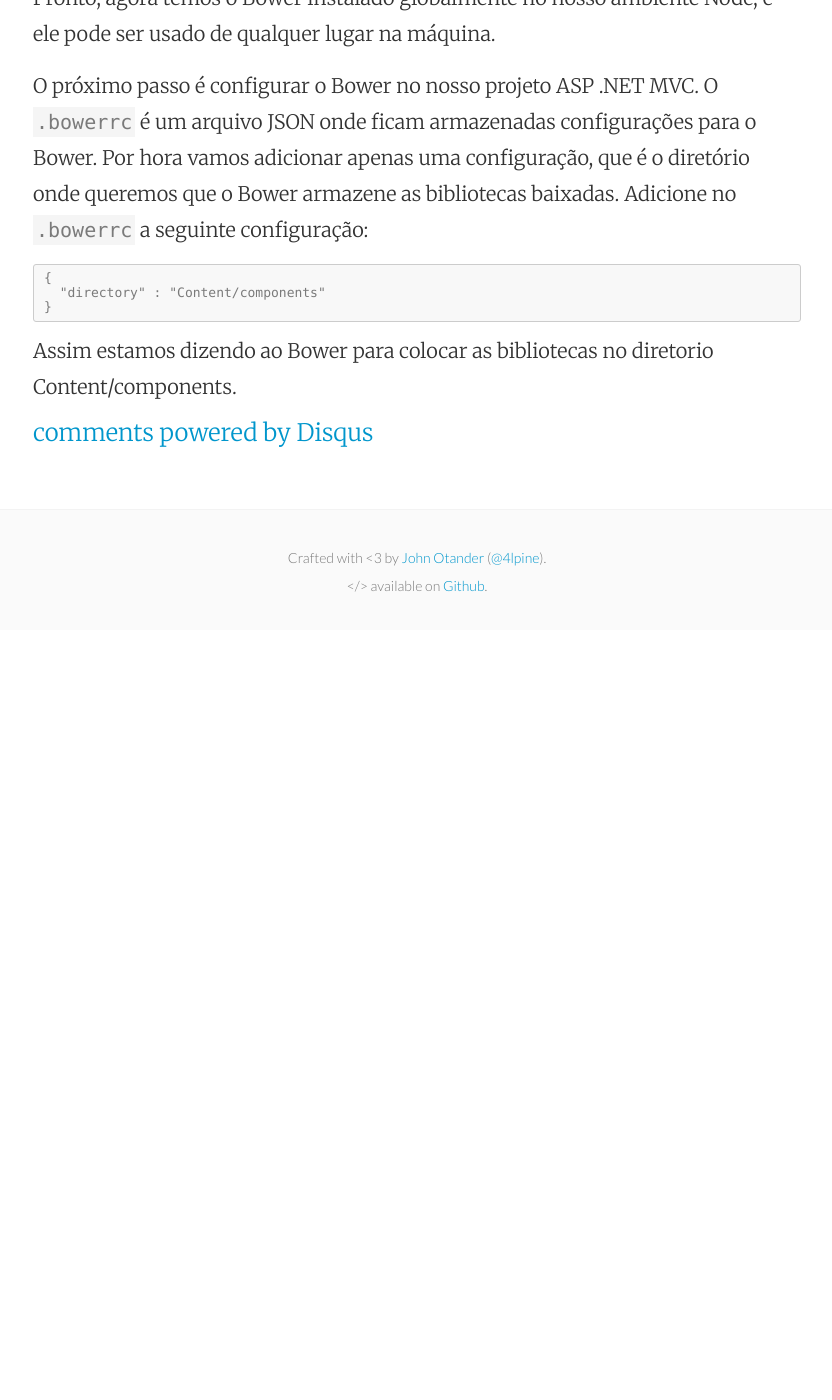
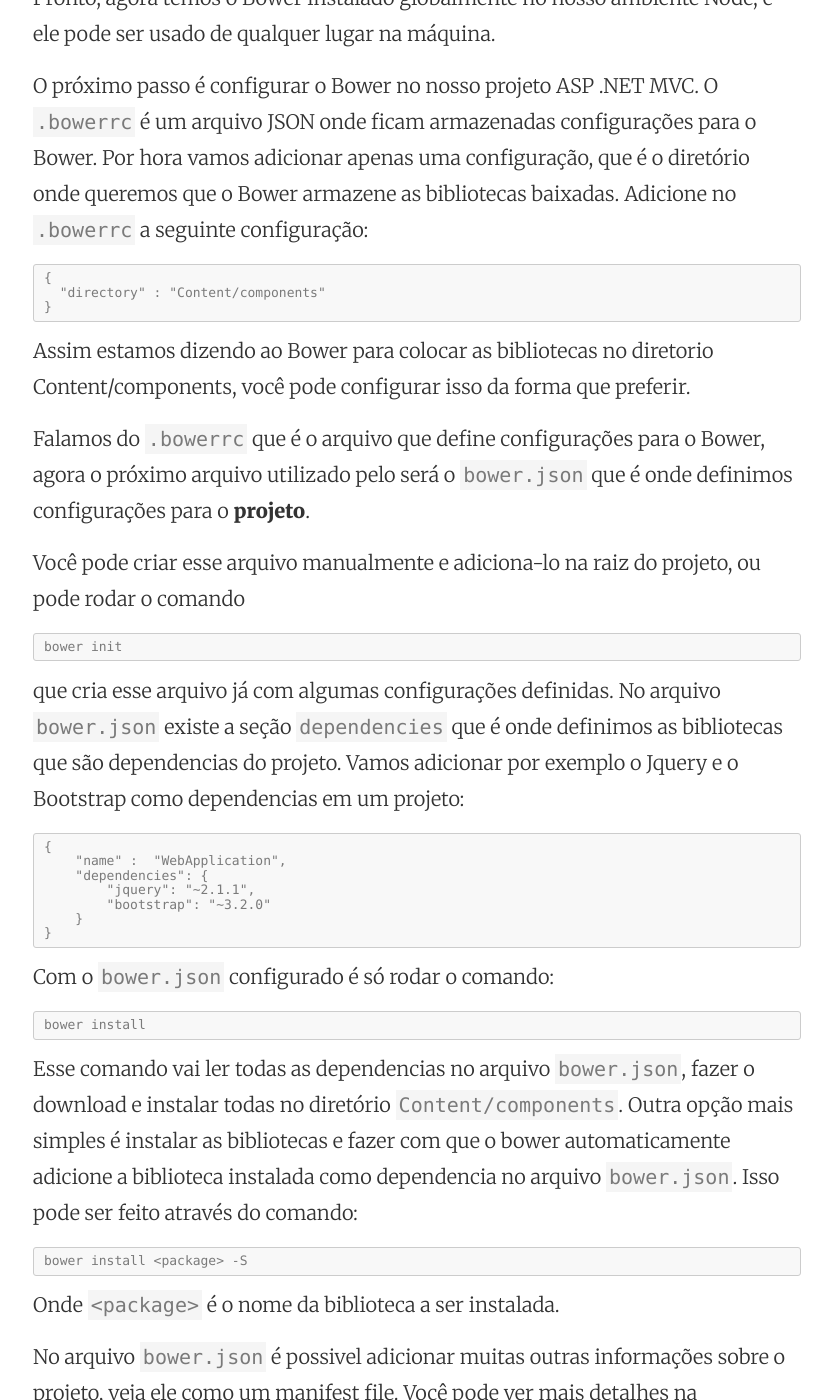
Before and after one commit to emersonsoares/emersonsoares.github.io, a Jekyll site: the page built from _posts/2014-09-30-utilizando-bower-com-asp-net-mvc.md, in a window 1280 px wide and 1400 px high, scrolled down 1785 px. Shown: the whole window, without its empty margins (223-1055 px from the left). Built offline with Jekyll 4.4.1, drawn with Linux system fonts in a browser that asks for light colours; Markdown is read by kramdown in place of the engine named in the settings; comment, search, counter and statistics services are not loaded; before the commit the page ends 2415 px from its top, so only the background shows below that; some of the changed text lies outside the part shown.

Commit message:
Update 2014-09-30-utilizando-bower-com-asp-net-mvc.md

````diff
--- a/_posts/2014-09-30-utilizando-bower-com-asp-net-mvc.md
+++ b/_posts/2014-09-30-utilizando-bower-com-asp-net-mvc.md
@@ -38,4 +38,43 @@
 }
 ```
 
-Assim estamos dizendo ao Bower para colocar as bibliotecas no diretorio Content/components.
+Assim estamos dizendo ao Bower para colocar as bibliotecas no diretorio Content/components, você pode configurar isso da forma que preferir.
+
+Falamos do ```.bowerrc``` que é o arquivo que define configurações para o Bower, agora o próximo arquivo utilizado pelo será o ```bower.json``` que é onde definimos configurações para o **projeto**.
+
+Você pode criar esse arquivo manualmente e adiciona-lo na raiz do projeto, ou pode rodar o comando
+
+```
+bower init
+```
+
+que cria esse arquivo já com algumas configurações definidas. No arquivo ```bower.json``` existe a seção ```dependencies``` que é onde definimos as bibliotecas que são dependencias do projeto. Vamos adicionar por exemplo o Jquery e o Bootstrap como dependencias em um projeto:
+
+```
+{
+    "name" :  "WebApplication",
+    "dependencies": {
+        "jquery": "~2.1.1",
+        "bootstrap": "~3.2.0"
+    }
+}
+```
+
+Com o ```bower.json``` configurado é só rodar o comando:
+
+```
+bower install
+```
+
+Esse comando vai ler todas as dependencias no arquivo ```bower.json```, fazer o download e instalar todas no diretório ```Content/components```. Outra opção mais simples é instalar as bibliotecas e fazer com que o bower automaticamente adicione a biblioteca instalada como dependencia no arquivo ```bower.json```. Isso pode ser feito através do comando:
+
+```
+bower install <package> -S
+```
+
+Onde ```<package>``` é o nome da biblioteca a ser instalada.
+
+No arquivo ```bower.json``` é possivel adicionar muitas outras informações sobre o projeto, veja ele como um manifest file. Você pode ver mais detalhes na [documentação oficial](http://bower.io/docs/creating-packages/).
+
+Sempre que você instalar um novo package no projeto deverá adicionar ele manualmente no Visual Studio.
+Na solution explorer, clique em ```Show All Files``` e vá na pasta ```Content```
````
